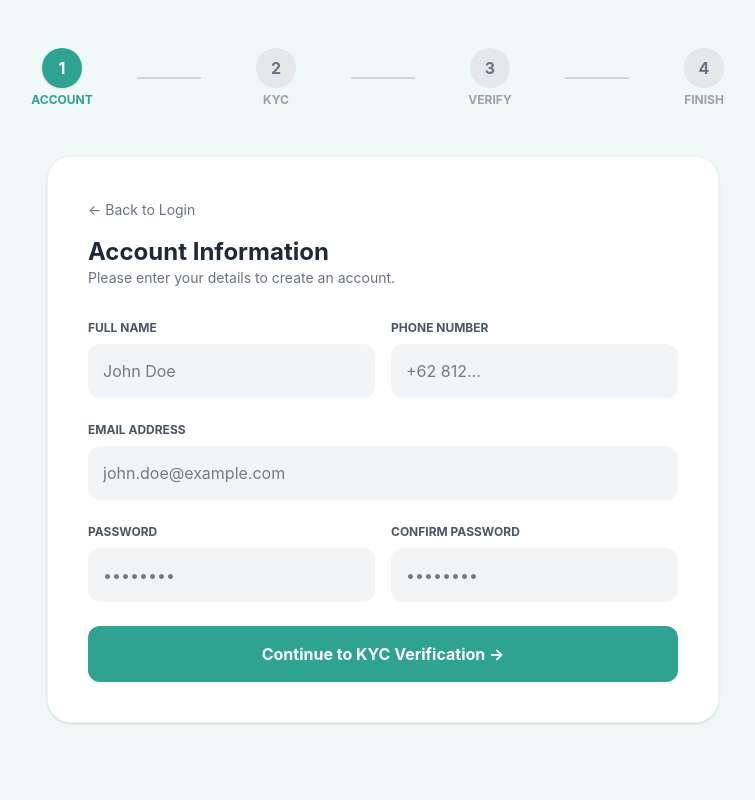
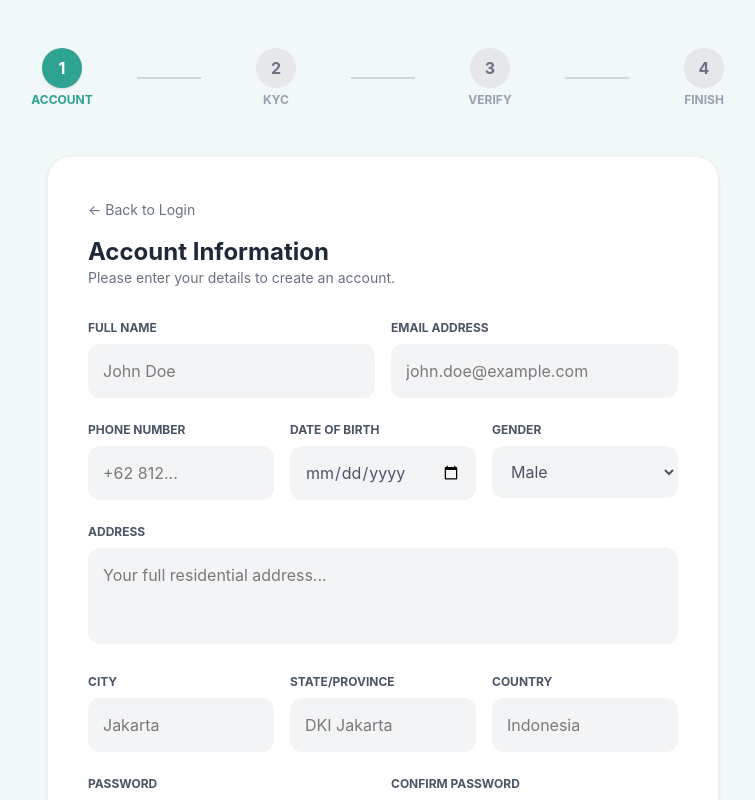
Before and after one commit to group4pbl-carefund/frontend, a React (Vite) app: page /register in a window 1280 px wide. Shown: the top 800 px of the page, without its empty margins (257-1012 px from the left). Built offline with nearby package versions, Linux system fonts and the light colour scheme.

Commit message:
feat: implement dashboard transaction log management, hero section, user registration and profile pages with API utility integration

```diff
--- a/src/components/heroSection.jsx
+++ b/src/components/heroSection.jsx
@@ -5,7 +5,7 @@ const HeroSection = () => {
     <section
       className="relative flex flex-col justify-center px-8 py-24 md:py-32"
       style={{
-        backgroundImage: "linear-gradient(rgba(0, 0, 0, 0.5), rgba(0, 0, 0, 0.6)), url('https://images.unsplash.com/photo-1532629345422-7515f3d16bb0?ixlib=rb-4.0.3&auto=format&fit=crop&w=2000&q=80')",
+        backgroundImage: "linear-gradient(rgba(0, 0, 0, 0.5), rgba(0, 0, 0, 0.6)), url('hero_1.webp')",
         backgroundSize: 'cover',
         backgroundPosition: 'center',
       }}
--- a/src/pages/registerPage.jsx
+++ b/src/pages/registerPage.jsx
@@ -14,8 +14,12 @@ const RegisterPage = () => {
     email: '',
     password: '',
     confirm_password: '',
-    date_of_birth: '2000-01-01',
-    address: 'Default Address'
+    date_of_birth: '',
+    gender: 'male',
+    address: '',
+    city: '',
+    state: '',
+    country: ''
   });
 
   // Step 2: KYC states
@@ -108,7 +112,10 @@ const RegisterPage = () => {
         password_confirmation: formData.confirm_password,
         date_of_birth: formData.date_of_birth,
         address: formData.address,
-        gender: 'other'
+        gender: formData.gender,
+        city: formData.city,
+        state: formData.state,
+        country: formData.country
       };
 
       const response = await api.post('/register', payload);
@@ -284,18 +291,66 @@ const RegisterPage = () => {
                     onChange={(e) => setFormData({ ...formData, full_name: e.target.value })} required />
                 </div>
                 <div>
+                  <label className="block text-xs font-bold text-gray-600 mb-2 uppercase">Email Address</label>
+                  <input type="email" className="w-full bg-gray-100 p-3.5 rounded-xl outline-none focus:bg-gray-50 border border-transparent focus:border-[#2ea391] transition-all" placeholder="john.doe@example.com"
+                    value={formData.email}
+                    onChange={(e) => setFormData({ ...formData, email: e.target.value })} required />
+                </div>
+              </div>
+
+              <div className="grid grid-cols-1 md:grid-cols-3 gap-4">
+                <div>
                   <label className="block text-xs font-bold text-gray-600 mb-2 uppercase">Phone Number</label>
                   <input type="text" className="w-full bg-gray-100 p-3.5 rounded-xl outline-none focus:bg-gray-50 border border-transparent focus:border-[#2ea391] transition-all" placeholder="+62 812..."
                     value={formData.phone}
                     onChange={(e) => setFormData({ ...formData, phone: e.target.value })} required />
                 </div>
+                <div>
+                  <label className="block text-xs font-bold text-gray-600 mb-2 uppercase">Date of Birth</label>
+                  <input type="date" className="w-full bg-gray-100 p-3.5 rounded-xl outline-none focus:bg-gray-50 border border-transparent focus:border-[#2ea391] transition-all text-gray-600"
+                    value={formData.date_of_birth}
+                    onChange={(e) => setFormData({ ...formData, date_of_birth: e.target.value })} required />
+                </div>
+                <div>
+                  <label className="block text-xs font-bold text-gray-600 mb-2 uppercase">Gender</label>
+                  <select className="w-full bg-gray-100 p-3.5 rounded-xl outline-none focus:bg-gray-50 border border-transparent focus:border-[#2ea391] transition-all text-gray-600"
+                    value={formData.gender}
+                    onChange={(e) => setFormData({ ...formData, gender: e.target.value })} required>
+                    <option value="male">Male</option>
+                    <option value="female">Female</option>
+                    <option value="other">Other</option>
+                  </select>
+                </div>
               </div>
+
               <div>
-                <label className="block text-xs font-bold text-gray-600 mb-2 uppercase">Email Address</label>
-                <input type="email" className="w-full bg-gray-100 p-3.5 rounded-xl outline-none focus:bg-gray-50 border border-transparent focus:border-[#2ea391] transition-all" placeholder="john.doe@example.com"
-                  value={formData.email}
-                  onChange={(e) => setFormData({ ...formData, email: e.target.value })} required />
+                <label className="block text-xs font-bold text-gray-600 mb-2 uppercase">Address</label>
+                <textarea className="w-full bg-gray-100 p-3.5 rounded-xl outline-none focus:bg-gray-50 border border-transparent focus:border-[#2ea391] transition-all resize-none h-24" placeholder="Your full residential address..."
+                  value={formData.address}
+                  onChange={(e) => setFormData({ ...formData, address: e.target.value })} required />
               </div>
+
+              <div className="grid grid-cols-1 md:grid-cols-3 gap-4">
+                <div>
+                  <label className="block text-xs font-bold text-gray-600 mb-2 uppercase">City</label>
+                  <input type="text" className="w-full bg-gray-100 p-3.5 rounded-xl outline-none focus:bg-gray-50 border border-transparent focus:border-[#2ea391] transition-all" placeholder="Jakarta"
+                    value={formData.city}
+                    onChange={(e) => setFormData({ ...formData, city: e.target.value })} required />
+                </div>
+                <div>
+                  <label className="block text-xs font-bold text-gray-600 mb-2 uppercase">State/Province</label>
+                  <input type="text" className="w-full bg-gray-100 p-3.5 rounded-xl outline-none focus:bg-gray-50 border border-transparent focus:border-[#2ea391] transition-all" placeholder="DKI Jakarta"
+                    value={formData.state}
+                    onChange={(e) => setFormData({ ...formData, state: e.target.value })} required />
+                </div>
+                <div>
+                  <label className="block text-xs font-bold text-gray-600 mb-2 uppercase">Country</label>
+                  <input type="text" className="w-full bg-gray-100 p-3.5 rounded-xl outline-none focus:bg-gray-50 border border-transparent focus:border-[#2ea391] transition-all" placeholder="Indonesia"
+                    value={formData.country}
+                    onChange={(e) => setFormData({ ...formData, country: e.target.value })} required />
+                </div>
+              </div>
+
               <div className="grid grid-cols-1 md:grid-cols-2 gap-4">
                 <div>
                   <label className="block text-xs font-bold text-gray-600 mb-2 uppercase">Password</label>
--- a/src/pages/userProfilePage.jsx
+++ b/src/pages/userProfilePage.jsx
@@ -1,16 +1,17 @@
 import React, { useState } from "react";
 import MainLayout from "../layouts/mainLayout";
 import {
-  ArrowLeft, Mail, Phone, MapPin, History, Award,
-  HandHeart, Calendar, CheckCircle2, ChevronRight,
-  Settings, CreditCard, LogOut, Download, Share2, Heart, PlusCircle, Megaphone,
-  Users, Plus, MessageSquare
+    ArrowLeft, Mail, Phone, MapPin, History, Award,
+    HandHeart, Calendar, CheckCircle2, ChevronRight,
+    Settings, CreditCard, LogOut, Download, Share2, Heart, PlusCircle, Megaphone,
+    Users, Plus, MessageSquare, Camera
 } from "lucide-react";
 import { Link } from "react-router-dom";
 import Swal from "sweetalert2";
 import StatCard from "../components/statCard";
 import DonationHistoryItem from "../components/donationHistoryItem";
 import { getCampaigns, updateCampaignDays, addCampaignUpdate } from "../utils/campaignDb";
+import api from "../utils/api";
 
 const certificateData = [
     {
@@ -61,14 +62,56 @@ const UserProfilePage = () => {
     const [activeTab, setActiveTab] = useState('riwayat');
 
     // Ambil data user aktif dari localStorage
-    const [user] = useState(() => {
+    const [user, setUser] = useState(() => {
         const savedUser = localStorage.getItem('user');
         return savedUser ? JSON.parse(savedUser) : null;
     });
 
+    const [isUploading, setIsUploading] = useState(false);
+
     // Campaign Management States
     const [campaigns, setCampaigns] = useState(() => getCampaigns());
     const [activeCampaign, setActiveCampaign] = useState(() => campaigns[0] || null);
+
+    const handleAvatarChange = async (e) => {
+        const file = e.target.files[0];
+        if (!file || !user) return;
+
+        setIsUploading(true);
+        const formData = new FormData();
+        formData.append('avatar', file);
+        // Because backend is expecting a PATCH method but we are sending multipart/form-data
+        formData.append('_method', 'PATCH');
+
+        try {
+            const response = await api.post(`/users/${user.id}`, formData, {
+                headers: {
+                    'Content-Type': 'multipart/form-data',
+                }
+            });
+            const updatedUser = response.data?.data || response.data;
+            if (updatedUser) {
+                setUser(updatedUser);
+                localStorage.setItem('user', JSON.stringify(updatedUser));
+                Swal.fire({
+                    title: 'Berhasil!',
+                    text: 'Foto profil Anda berhasil diperbarui.',
+                    icon: 'success',
+                    confirmButtonColor: '#2ea391'
+                });
+            }
+        } catch (error) {
+            Swal.fire({
+                title: 'Gagal!',
+                text: 'Terjadi kesalahan saat mengunggah foto. Pastikan ukuran file tidak terlalu besar.',
+                icon: 'error',
+                confirmButtonColor: '#2ea391'
+            });
+            console.error('Error uploading avatar:', error);
+        } finally {
+            setIsUploading(false);
+        }
+    };
 
     const handleLogout = () => {
         localStorage.removeItem('token');
@@ -163,10 +206,19 @@ const UserProfilePage = () => {
                         <div className="bg-white rounded-3xl border border-slate-100 shadow-sm overflow-hidden text-left">
                             <div className="h-24 bg-linear-to-r from-[#60C9B3] to-[#2ea391]"></div>
                             <div className="px-6 pb-6">
-                                <div className="relative -mt-12 mb-4 inline-block">
-                                    <div className="h-24 w-24 rounded-2xl border-4 border-white overflow-hidden shadow-md bg-white">
-                                        <img src={`https://api.dicebear.com/7.x/avataaars/svg?seed=${user?.full_name || 'Felix'}`} alt="Profile" className="h-full w-full object-cover" />
+                                <div className="relative -mt-12 mb-4 inline-block group cursor-pointer" onClick={() => !isUploading && document.getElementById('avatarUpload').click()}>
+                                    <div className="h-24 w-24 rounded-2xl border-4 border-white overflow-hidden shadow-md bg-white relative">
+                                        {isUploading && (
+                                            <div className="absolute inset-0 bg-white/70 flex items-center justify-center z-10">
+                                                <span className="block w-6 h-6 border-4 border-[#2ea391] border-t-transparent rounded-full animate-spin"></span>
+                                            </div>
+                                        )}
+                                        <img src={user?.avatar_url ? `http://127.0.0.1:8000${user.avatar_url}` : `https://api.dicebear.com/7.x/avataaars/svg?seed=${user?.full_name || 'Felix'}`} alt="Profile" className="h-full w-full object-cover group-hover:opacity-50 transition-opacity" />
+                                        <div className="absolute inset-0 flex items-center justify-center opacity-0 group-hover:opacity-100 transition-opacity bg-black/30">
+                                            <Camera className="text-white w-6 h-6" />
+                                        </div>
                                     </div>
+                                    <input type="file" id="avatarUpload" accept="image/*" className="hidden" onChange={handleAvatarChange} />
                                     {user?.is_verified ? (
                                         <div className="absolute bottom-0 right-0 bg-[#2ea391] p-1.5 rounded-full border-2 border-white shadow-sm">
                                             <CheckCircle2 size={14} className="text-white" />
@@ -464,18 +516,18 @@ const UserProfilePage = () => {
                                         <div className="grid grid-cols-1 md:grid-cols-3 gap-4">
                                             {/* Total Donatur */}
                                             <div className="p-6 bg-blue-50/50 rounded-[2rem] border border-blue-100/50">
-                                                <div className="bg-blue-600/10 text-blue-600 w-10 h-10 rounded-xl flex items-center justify-center mb-3"><Users size={20}/></div>
+                                                <div className="bg-blue-600/10 text-blue-600 w-10 h-10 rounded-xl flex items-center justify-center mb-3"><Users size={20} /></div>
                                                 <p className="text-[10px] font-black text-blue-400 uppercase tracking-widest">Total Donatur</p>
                                                 <h2 className="text-2xl font-black text-slate-900 mt-1">{activeCampaign.donorsCount.toLocaleString('id-ID')} <span className="text-xs font-medium">Orang</span></h2>
                                             </div>
 
                                             {/* Sisa Waktu & Extend */}
                                             <div className="p-6 bg-teal-50/50 rounded-[2rem] border border-teal-100/50">
-                                                <div className="bg-[#2ea391]/10 text-[#2ea391] w-10 h-10 rounded-xl flex items-center justify-center mb-3"><Calendar size={20}/></div>
+                                                <div className="bg-[#2ea391]/10 text-[#2ea391] w-10 h-10 rounded-xl flex items-center justify-center mb-3"><Calendar size={20} /></div>
                                                 <p className="text-[10px] font-black text-teal-400 uppercase tracking-widest">Sisa Waktu</p>
                                                 <div className="flex items-end justify-between">
                                                     <h2 className="text-2xl font-black text-slate-900 mt-1">{activeCampaign.daysLeft} <span className="text-xs font-medium">Hari</span></h2>
-                                                    <button onClick={handleExtendDays} className="text-[#2ea391] hover:scale-115 transition-all p-1 bg-white rounded-lg shadow-sm border border-slate-100"><Plus size={16}/></button>
+                                                    <button onClick={handleExtendDays} className="text-[#2ea391] hover:scale-115 transition-all p-1 bg-white rounded-lg shadow-sm border border-slate-100"><Plus size={16} /></button>
                                                 </div>
                                             </div>
 
--- a/src/utils/api.js
+++ b/src/utils/api.js
@@ -34,7 +34,7 @@ api.interceptors.response.use(
       localStorage.removeItem('user');
 
       // Cegah pengalihan tak terbatas jika sudah berada di halaman login/register
-      if (window.location.pathname !== '/login' && window.location.pathname !== '/register') {
+      if (!window.location.pathname.includes('/login') && !window.location.pathname.includes('/register')) {
         window.location.href = '/login?session_expired=true';
       }
     }
```
Also changed, not shown: src/components/admin/TransactionLogTab.jsx (+11 -0 lines), public/hero_1.webp (added).
